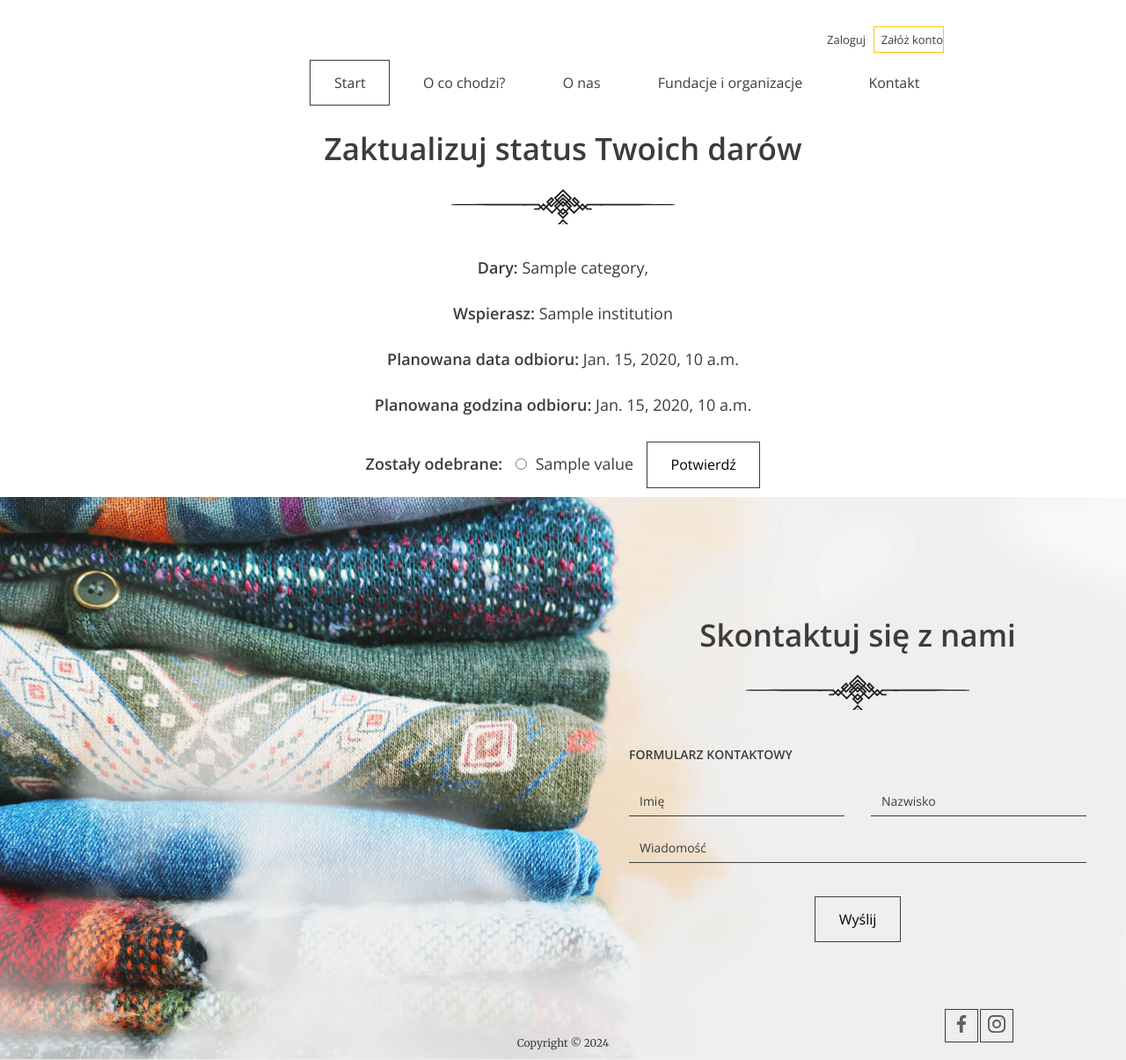
After one commit to MartaKasprzyk/Oddam_w_dobre_rece, a Django app: template templates/donation_update_status.html in a window 1280 px wide. The commit adds this page. Shown: the whole page at 88% size. Run offline with Django 5.2, Linux system fonts and the light colour scheme; the template is opened without the code that fills it: most values are stand-ins (such as "Sample title", 1, 10 or a date in 2020).

Commit message:
prepared option for donation status update

```diff
--- a/Oddam_w_dobre_rece/urls.py
+++ b/Oddam_w_dobre_rece/urls.py
@@ -25,6 +25,7 @@ urlpatterns = [
     path('logout/', views.LogoutView.as_view(), name='logout'),
     path('register/', views.RegisterView.as_view(), name='register'),
     path('user_page/', views.UserPageView.as_view(), name='user_page'),
+    path('donation_update_status/<int:pk>/', views.UserPageUpdateDonationView.as_view(), name='donation_update_status'),
     path('add_donation/', views.AddDonationView.as_view(), name='add_donation'),
     path('confirmation/', views.ConfirmationView.as_view(), name='confirmation'),
 ]
--- a/static/css/style.css
+++ b/static/css/style.css
@@ -1853,9 +1853,22 @@ footer .bottom-line--icons a img {
 }
 
 .donation-table tbody tr:hover{
-  background-color: #fdd52c;
+  background-color: #ebebeb;
 }
 
 .donation-table td{
   padding: 10px;
 }
+
+.status-update{
+  display: block;
+}
+
+.radio-container {
+  padding: 10px;
+  display: inline-block;
+}
+
+.radio-container input[type="radio"] {
+  margin-right: 5px;
+}
--- /dev/null
+++ b/templates/donation_update_status.html
@@ -0,0 +1,30 @@
+{% extends 'base.html' %}
+
+{% block content %}
+
+
+    <h2>Zaktualizuj status Twoich darów</h2>
+
+    <div class="user-page"><b>Dary: </b> {% for category in donation.categories.all %}
+        {{ category }},
+    {% endfor %}</div>
+    <br>
+    <div class="user-page"><b>Wspierasz: </b> {{ donation.institution.name }}</div>
+    <br>
+    <div class="user-page"><b>Planowana data odbioru: </b> {{ donation.pick_up_date }}</div>
+    <br>
+    <div class="user-page"><b>Planowana godzina odbioru: </b> {{ donation.pick_up_time }}</div>
+    <br>
+    <div class="user-page" id="last">
+        <form method="post" class="status-update">
+            {% csrf_token %}
+            <b>Zostały odebrane:</b> {% for key, value in donation.CHOICES %}
+            <div class="radio-container">
+            <input type="radio" name="picked_up" value="{{ key }}"
+                    {% if key == donation.picked_up %} checked {% endif %}>
+                <label>{{ value }}</label><br></div>{% endfor %}
+            <input type="submit" class="btn" value="Potwierdź">
+        </form>
+    </div>
+
+{% endblock %}
```
Also changed, not shown: oddam_app/views.py (+21 -1 lines), templates/user_page.html (+7 -0 lines).
